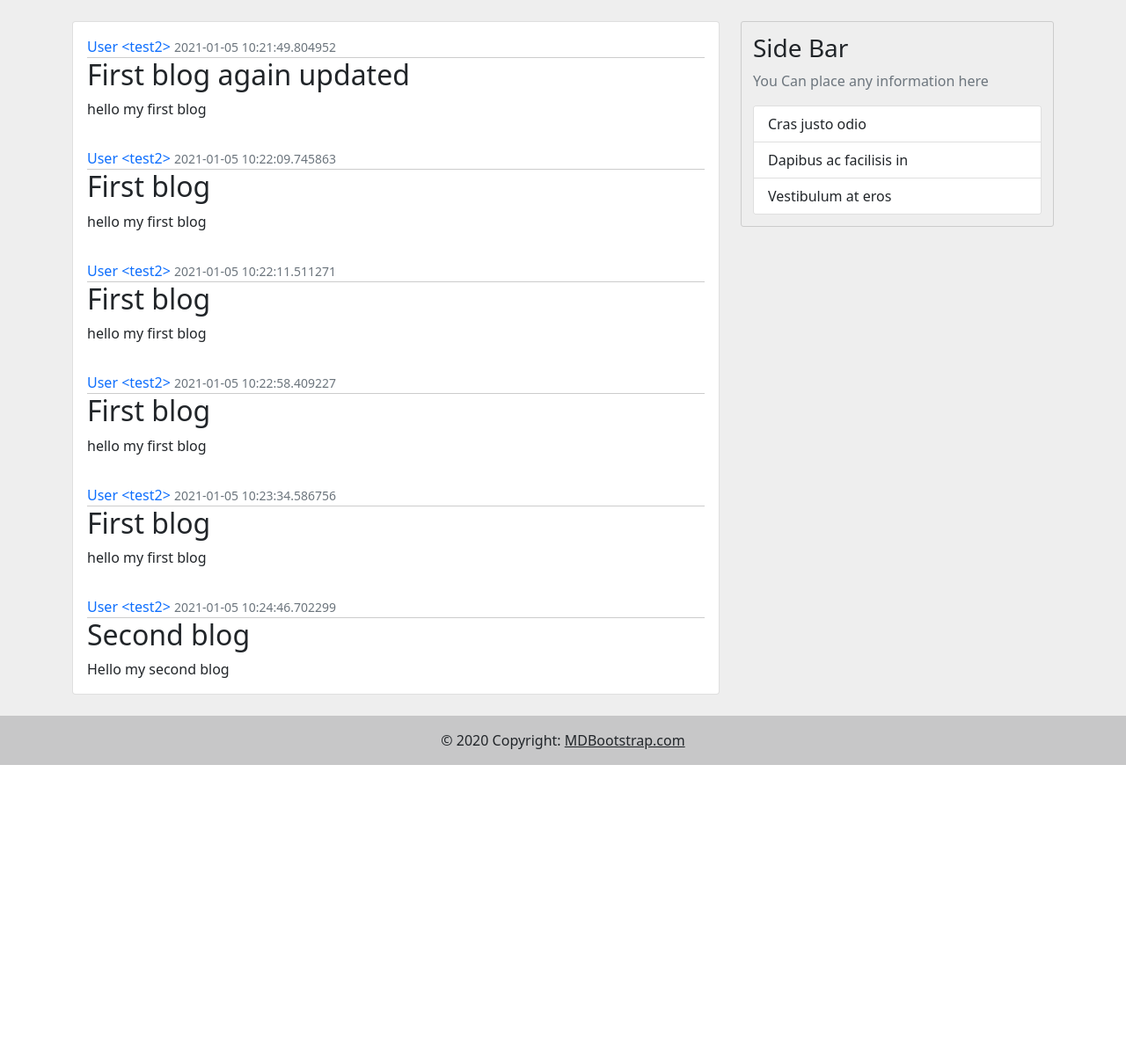
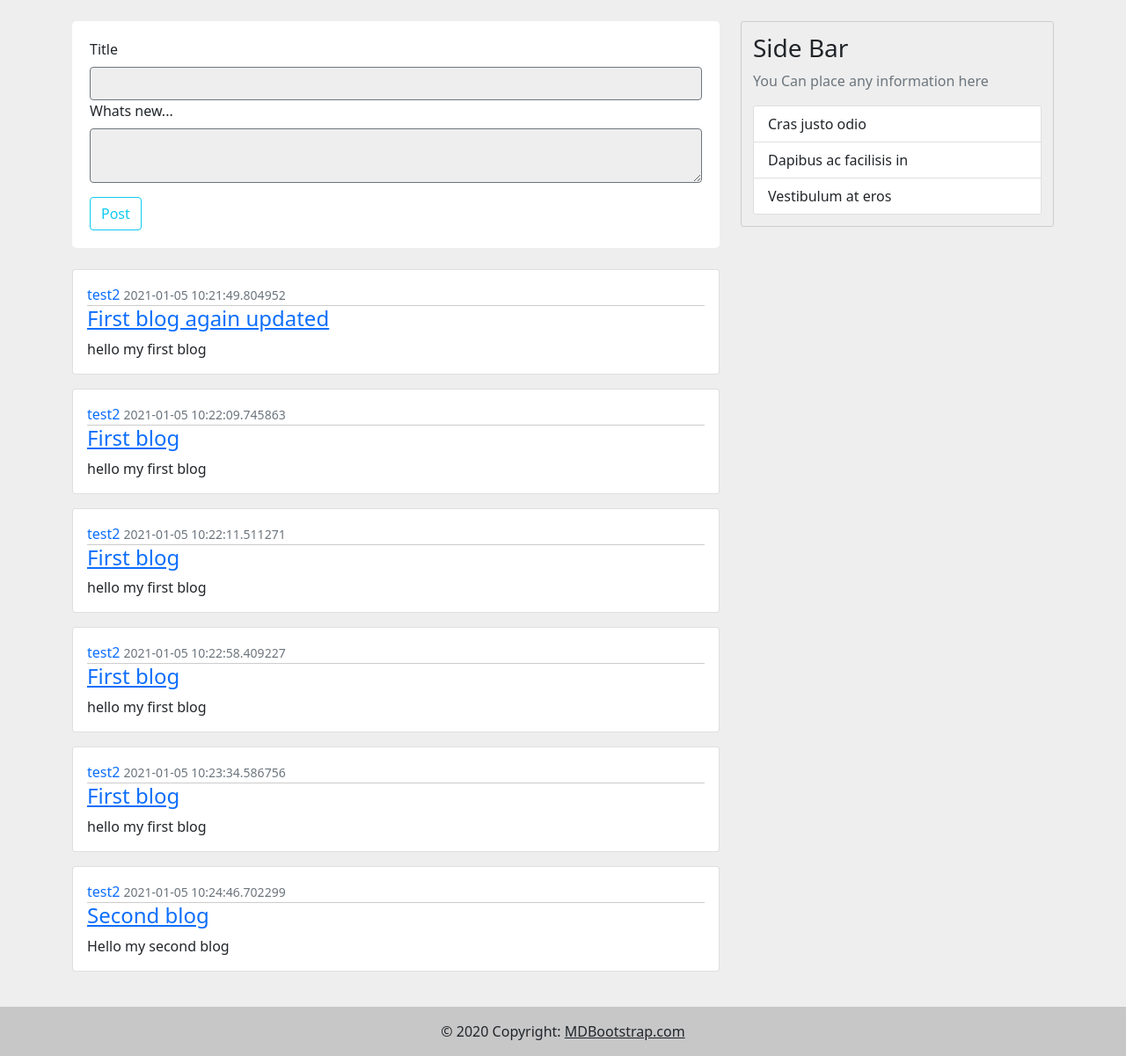
Before and after one commit to Murtuza47/Blogging-App, a Flask app: template project/templates/posts.html in a window 1280 px wide. Shown: the part 56-1257 px from the top of the page at 88% size. Before the commit the page ends 926 px from the top, so only its background shows below. Run offline with Flask 2, Linux system fonts and the light colour scheme; the template is opened without the code that fills it: values that come from a table or form of the project are taken from there, others are empty; data comes from the database, SQL or seed files in the repository; both versions use the stored data as it was after the commit; some libraries are stand-ins or nearby versions.

Commit message:
done with crud operation

```diff
--- a/project/forms.py
+++ b/project/forms.py
@@ -1,5 +1,5 @@
 from flask_wtf import FlaskForm
-from wtforms import StringField, PasswordField, SubmitField, BooleanField
+from wtforms import StringField, PasswordField, SubmitField, BooleanField, TextAreaField
 from flask_wtf.file import FileField, FileAllowed
 from wtforms.validators import DataRequired, Email, EqualTo, Length, ValidationError
 from .models import User
@@ -35,3 +35,9 @@ class UpdateForm(FlaskForm):
         if current_user.email != email.data:
             if User.query.filter_by(email=email.data).first():
                 raise ValidationError("Email already exists!")
+
+
+class PostForm(FlaskForm):
+    title = StringField("Title", validators=[DataRequired()])
+    content = TextAreaField("Whats new...", validators=[DataRequired()])
+    submit = SubmitField("Post")
--- a/project/static/style.css
+++ b/project/static/style.css
@@ -36,3 +36,8 @@ body {
 .imageProfile {
     height: 100px;
 }
+
+.btn-edit {
+    float: right;
+    margin-top: -10px;
+}
--- a/project/templates/account.html
+++ b/project/templates/account.html
@@ -1,7 +1,7 @@
 {% extends "base.html" %}
 {% block account%}
 <div class="imageProfileCard mb-4">
-    <img src="{{ image }}" class='imageProfile'>
+    <img src="{{ image }}" class='imageProfile'">
 </div>
 <div>
     <h2 class="text-center">Profile</h2>
--- a/project/templates/base.html
+++ b/project/templates/base.html
@@ -89,18 +89,26 @@
 <!-- Optional JavaScript; choose one of the two! -->
 
 <!-- Option 1: Bootstrap Bundle with Popper -->
-<script src="https://cdn.jsdelivr.net/npm/bootstrap@5.0.0-beta1/dist/js/bootstrap.bundle.min.js"
-        integrity="sha384-ygbV9kiqUc6oa4msXn9868pTtWMgiQaeYH7/t7LECLbyPA2x65Kgf80OJFdroafW"
+<!--<script src="https://cdn.jsdelivr.net/npm/bootstrap@5.0.0-beta1/dist/js/bootstrap.bundle.min.js"-->
+<!--        integrity="sha384-ygbV9kiqUc6oa4msXn9868pTtWMgiQaeYH7/t7LECLbyPA2x65Kgf80OJFdroafW"-->
+<!--        crossorigin="anonymous"></script>-->
+<script src="https://code.jquery.com/jquery-3.2.1.slim.min.js"
+        integrity="sha384-KJ3o2DKtIkvYIK3UENzmM7KCkRr/rE9/Qpg6aAZGJwFDMVNA/GpGFF93hXpG5KkN"
         crossorigin="anonymous"></script>
-
+<script src="https://cdnjs.cloudflare.com/ajax/libs/popper.js/1.12.3/umd/popper.min.js"
+        integrity="sha384-vFJXuSJphROIrBnz7yo7oB41mKfc8JzQZiCq4NCceLEaO4IHwicKwpJf9c9IpFgh"
+        crossorigin="anonymous"></script>
+<script src="https://maxcdn.bootstrapcdn.com/bootstrap/4.0.0-beta.2/js/bootstrap.min.js"
+        integrity="sha384-alpBpkh1PFOepccYVYDB4do5UnbKysX5WZXm3XxPqe5iKTfUKjNkCk9SaVuEZflJ"
+        crossorigin="anonymous"></script>
 <script src="http://ajax.googleapis.com/ajax/libs/jquery/1.7.1/jquery.min.js" type="text/javascript"></script>
 
 <script src="{{ url_for('static', filename='functions.js')}}"></script>
 
 <!-- Option 2: Separate Popper and Bootstrap JS -->
 
-<script src="https://cdn.jsdelivr.net/npm/@popperjs/core@2.5.4/dist/umd/popper.min.js" integrity="sha384-q2kxQ16AaE6UbzuKqyBE9/u/KzioAlnx2maXQHiDX9d4/zp8Ok3f+M7DPm+Ib6IU" crossorigin="anonymous"></script>
-<script src="https://cdn.jsdelivr.net/npm/bootstrap@5.0.0-beta1/dist/js/bootstrap.min.js" integrity="sha384-pQQkAEnwaBkjpqZ8RU1fF1AKtTcHJwFl3pblpTlHXybJjHpMYo79HY3hIi4NKxyj" crossorigin="anonymous"></script>
+<!--<script src="https://cdn.jsdelivr.net/npm/@popperjs/core@2.5.4/dist/umd/popper.min.js" integrity="sha384-q2kxQ16AaE6UbzuKqyBE9/u/KzioAlnx2maXQHiDX9d4/zp8Ok3f+M7DPm+Ib6IU" crossorigin="anonymous"></script>-->
+<!--<script src="https://cdn.jsdelivr.net/npm/bootstrap@5.0.0-beta1/dist/js/bootstrap.min.js" integrity="sha384-pQQkAEnwaBkjpqZ8RU1fF1AKtTcHJwFl3pblpTlHXybJjHpMYo79HY3hIi4NKxyj" crossorigin="anonymous"></script>-->
 
 </body>
 </html>
--- a/project/templates/posts.html
+++ b/project/templates/posts.html
@@ -2,20 +2,61 @@
 {% block post%}
 <div class="row">
     <div class="col-lg-8 col-md-8">
-        <div class="card">
-            {% for post in posts %}
+        <div class="form-div">
+            <form method="POST" class="row g-3 needs-validation" novalidate>
+                {{ form.hidden_tag()}}
+                <fieldset>
+                    <div class="form-group">
+                        {{ form.title.label(class="form-label")}}
+                        {% if form.title.errors %}
+                        {{ form.title(class="form-control is-invalid")}}
+                        <div class="invalid-feedback">
+                            {% for error in form.title.errors %}
+                            <span>{{ error }}</span>
+                            {% endfor %}
+                        </div>
+                        {% else %}
+                        {{ form.title(class="form-control")}}
+                        {% endif %}
+                    </div>
+                    <div class="form-group">
+                        {{ form.content.label(class="form-label")}}
+                        {% if form.content.errors %}
+                        {{ form.content(class="form-control is-invalid")}}
+                        <div class="invalid-feedback">
+                            {% for error in form.content.errors %}
+                            <span>{{ error }}</span>
+                            {% endfor %}
+                        </div>
+                        {% else %}
+                        {{ form.content(class="form-control")}}
+                        {% endif %}
+                    </div>
+                </fieldset>
+                <div class="form-group">
+                    {{ form.submit(class="btn btn-outline-info")}}
+                </div>
+            </form>
+        </div>
+        <br>
+        {% for post in posts %}
+        <div class="card mb-3">
             <div class="card-body">
                 <div class="postMain">
-                    <a class="card-title" href="#">{{post.author}}</a>
+                    <a class="card-title" href="#">{{post.author.username}}</a>
                     <small class="card-subtitle mb-2 text-muted">{{ post.date_posted}}</small>
+                    {% if post.author.id == current_user.id %}
+                    <a href="{{ url_for('edit_post', id=post.id)}}"
+                       class="btn btn-outline-info btn-sm btn-edit">Edit</a>
+                    {% endif%}
                 </div>
                 <div>
-                    <h2>{{ post.title}}</h2>
+                    <h4><a href="{{ url_for('post_detail', id=post.id)}}">{{ post.title }}</a></h4>
                     <p class="card-text">{{ post.content }}</p>
                 </div>
             </div>
-            {% endfor %}
         </div>
+        {% endfor %}
     </div>
     <div class="col-lg-4 col-md-4">
         <div class="sidebar">
```
Also changed, not shown: project/routes.py (+36 -13 lines), project/templates/edit_post.html (added, +45 -0 lines), project/templates/post_detail.html (added, +42 -0 lines), project/data.db, project/static/profile_pics/33308bc1918d6b6b.JPG (added). Lines whose indentation alone changed are shown as unchanged.
